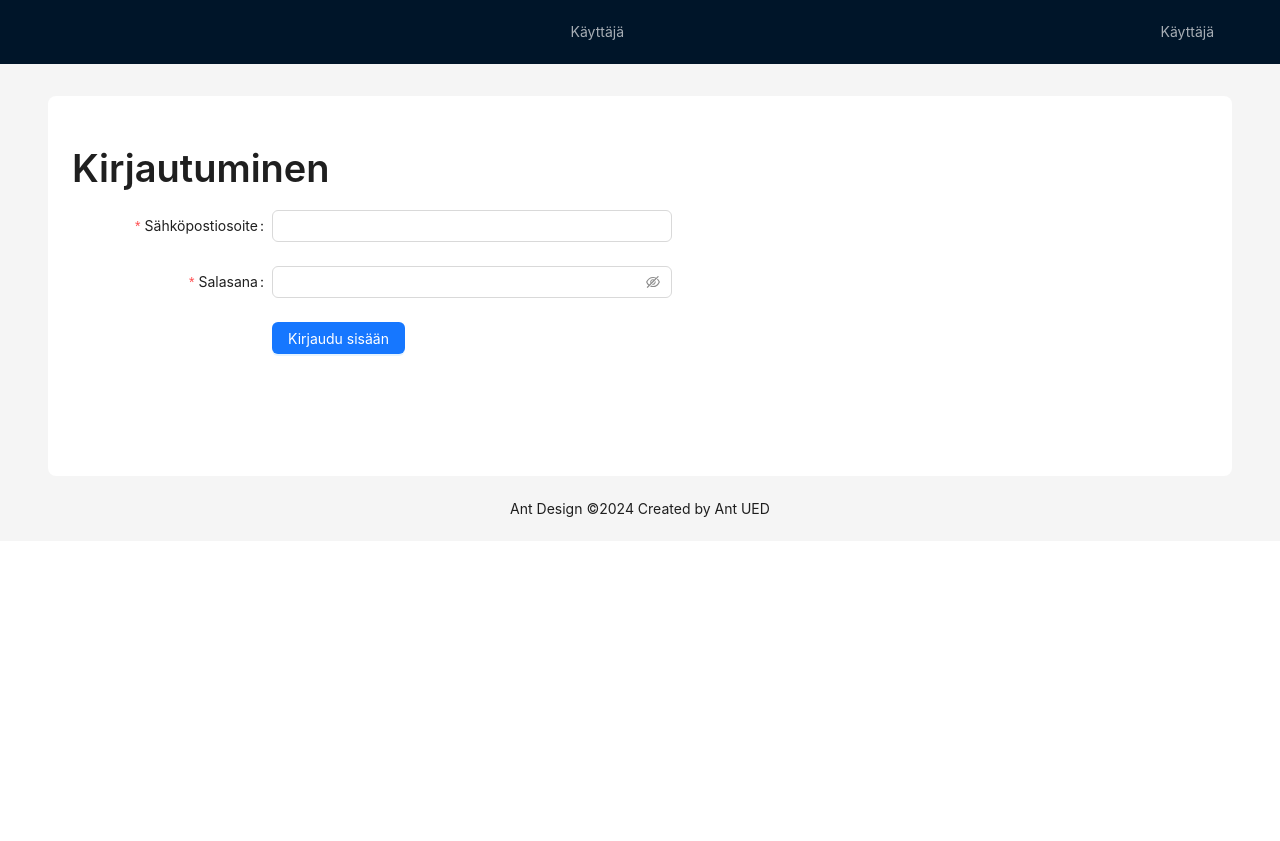
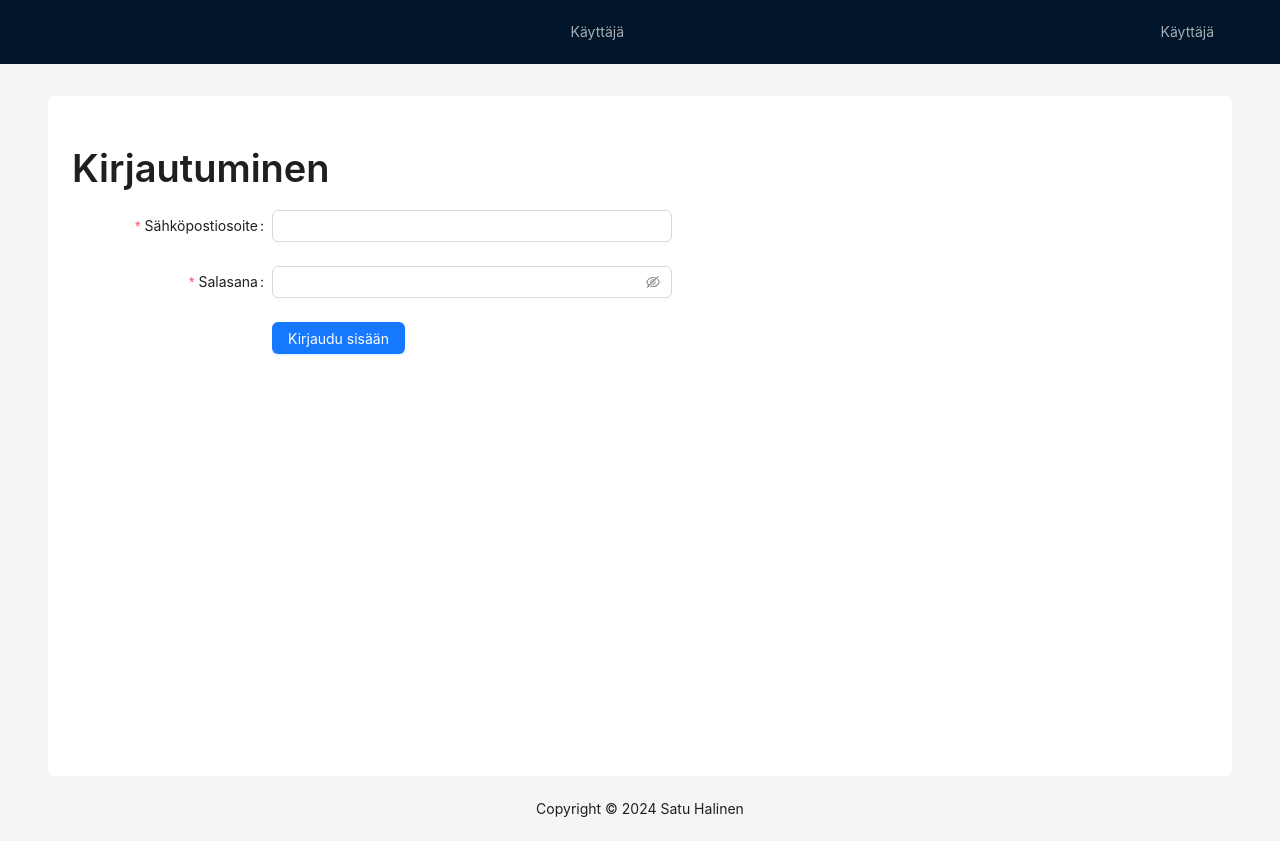
Before and after one commit to satuhalinen/reporting_system, a React (Vite) app in the folder frontend/: page /login in a window 1280 px wide. Before the commit the page ends 800 px from the top, so only its background shows below. Built offline with nearby package versions, Linux system fonts and the light colour scheme; no server answers.

Commit message:
adjust footer placement, change copyright, add margin to submit buttons

```diff
--- a/frontend/src/App.jsx
+++ b/frontend/src/App.jsx
@@ -25,7 +25,7 @@ const App = () => {
   return (
     <AuthProvider>
       <BrowserRouter>
-        <Layout>
+        <Layout style={{ minHeight: "100vh" }}>
           <Header
             style={{
               position: "sticky",
@@ -46,7 +46,7 @@ const App = () => {
             <div
               style={{
                 padding: 24,
-                minHeight: 380,
+                minHeight: "85vh",
                 background: colorBgContainer,
                 borderRadius: borderRadiusLG,
               }}
@@ -99,7 +99,7 @@ const App = () => {
             </div>
           </Content>
           <Footer style={{ textAlign: "center" }}>
-            Ant Design ©{new Date().getFullYear()} Created by Ant UED
+            Copyright &copy; 2024 Satu Halinen
           </Footer>
         </Layout>
       </BrowserRouter>
--- a/frontend/src/routes/ChangePassword.jsx
+++ b/frontend/src/routes/ChangePassword.jsx
@@ -101,7 +101,7 @@ const ChangePassword = () => {
         <Button type="primary" htmlType="submit">
           Tallenna käyttäjän salasana
         </Button>
-        <Text>{message}</Text>
+        <Text style={{ margin: "10px" }}>{message}</Text>
       </Form.Item>
     </Form>
   );
--- a/frontend/src/routes/ModifyUser.jsx
+++ b/frontend/src/routes/ModifyUser.jsx
@@ -121,7 +121,7 @@ const ModifyUser = () => {
         <Button type="primary" htmlType="submit">
           Tallenna käyttäjän tiedot
         </Button>
-        <Text>{message}</Text>
+        <Text style={{ margin: "10px" }}>{message}</Text>
       </Form.Item>
     </Form>
   );
--- a/frontend/src/routes/Permissions.jsx
+++ b/frontend/src/routes/Permissions.jsx
@@ -145,7 +145,7 @@ const Permissions = () => {
         <Button onClick={handleSave} type="primary" htmlType="submit">
           Tallenna käyttöoikeudet
         </Button>
-        <Text>{message}</Text>
+        <Text style={{ margin: "10px" }}>{message}</Text>
       </Form.Item>
     </Form>
   );
```
